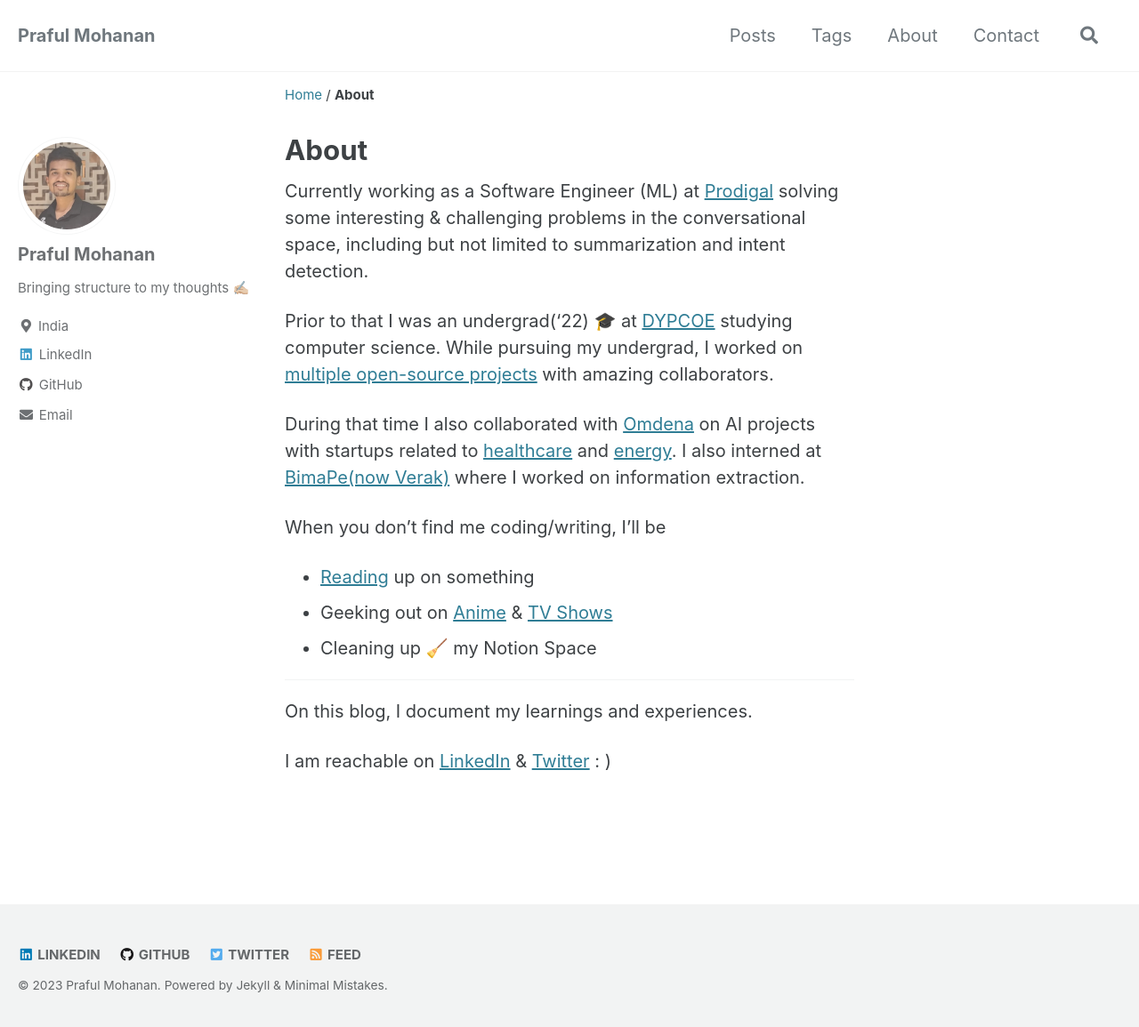
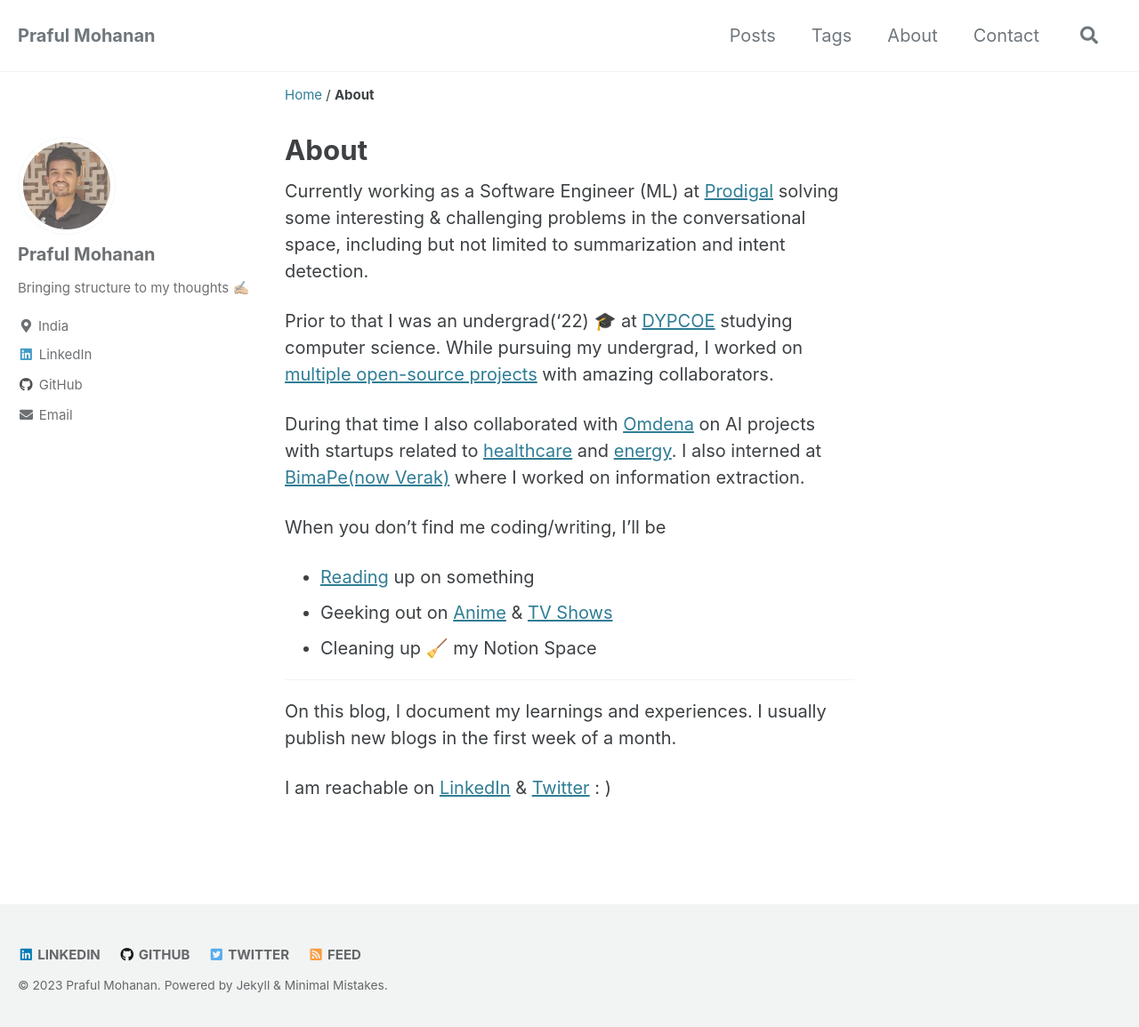
Before and after one commit to Praful932/blog, a Jekyll site: the page built from _pages/about.md, in a window 1280 px wide and 1159 px high. Shown: the top 1155 px of the window at 89% size. Built offline with Jekyll 4.4.1, drawn with Linux system fonts in a browser that asks for light colours; cached includes are drawn as plain includes.

```diff
--- a/_pages/about.md
+++ b/_pages/about.md
@@ -19,6 +19,6 @@ When you don't find me coding/writing, I'll be
 
 ---
 
-On this blog, I document my learnings and experiences.
+On this blog, I document my learnings and experiences. I usually publish new blogs in the first week of a month.
 
 I am reachable on [LinkedIn](https://www.linkedin.com/in/praful-mohanan-26615873/) & [Twitter](https://twitter.com/PrafulMohanan) : )
```
Also changed, not shown: _posts/2022-12-18-blog-1-ordered-sets.md (+1 -0 lines), _posts/2023-1-8-blog-2-pre-commit-hooks.md (+7 -5 lines), assets/images/blog-2-pre-commit-hooks/teaser.jpeg (added).
